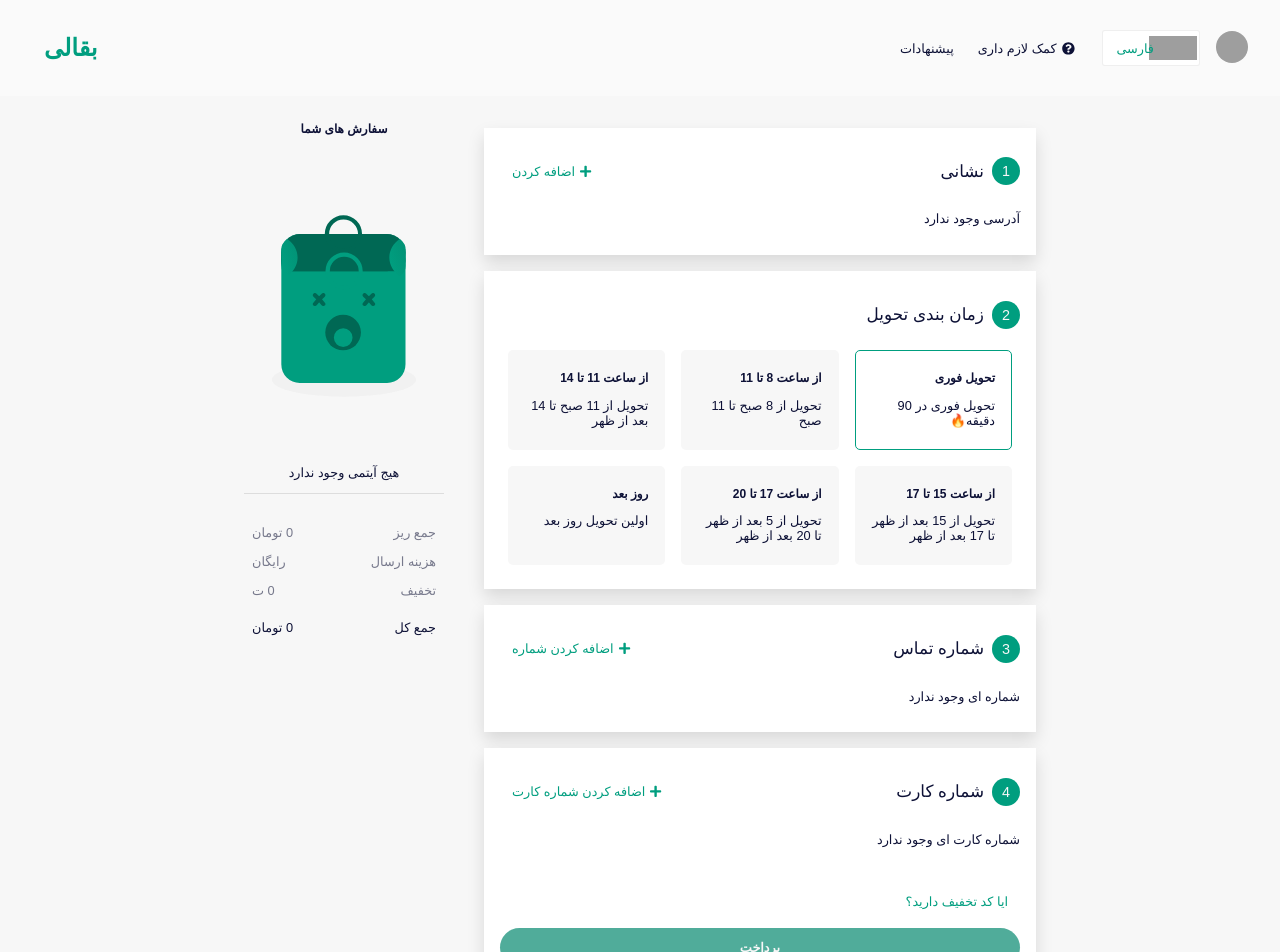
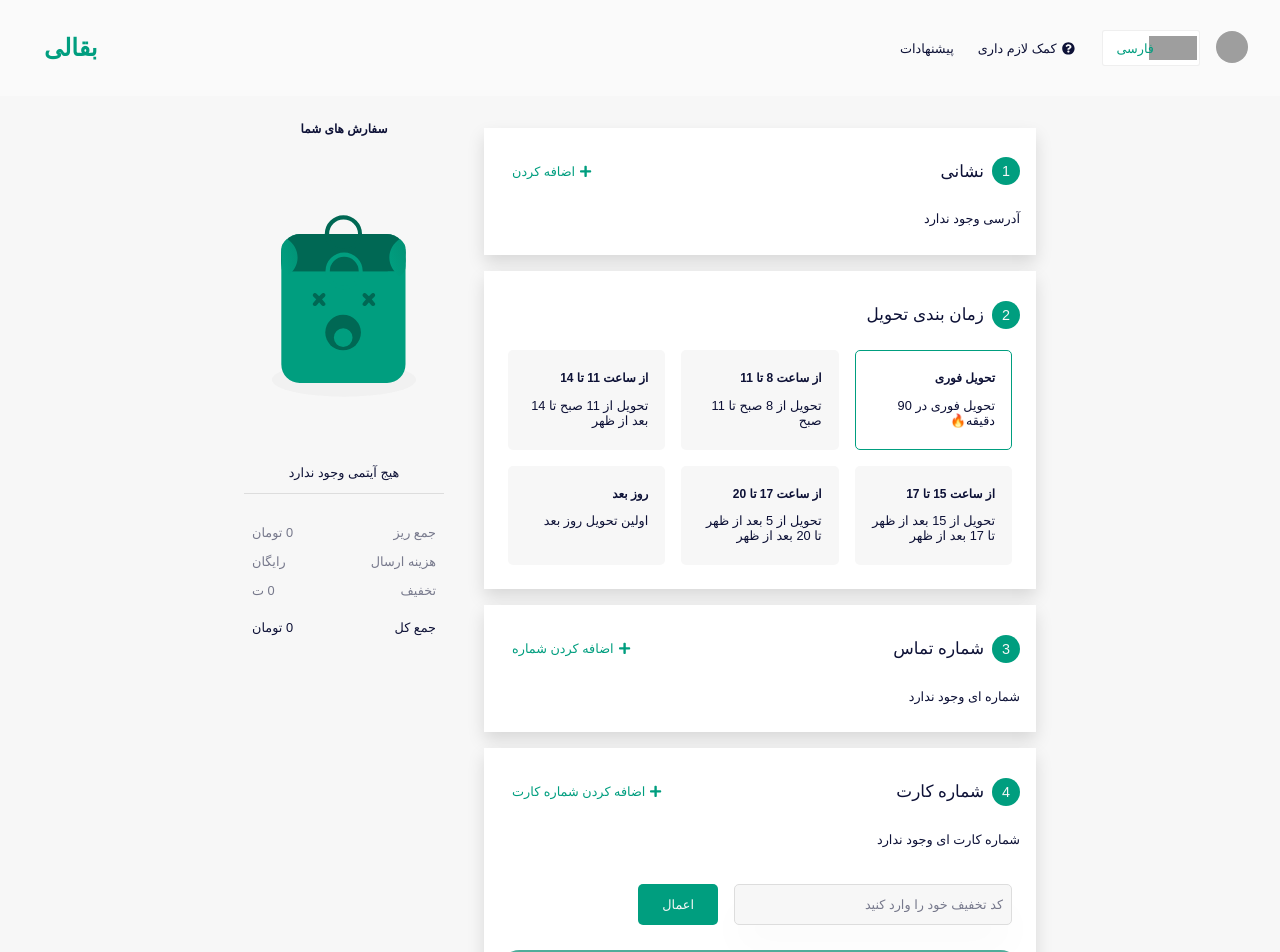
Before and after one commit to reza-goodarzi/grocery_delivery, a React (Create React App) app: page /checkout in a window 1280 px wide. Shown: the top 952 px of the page. Built offline with nearby package versions, Linux system fonts and the light colour scheme; grey boxes are pictures that could not be loaded; a small style sheet from the web is missing.

Commit message:
Add validation to VoucherButton component

```diff
--- a/src/components/Cart/CartPanel.js
+++ b/src/components/Cart/CartPanel.js
@@ -7,7 +7,6 @@ import { faShoppingBag } from "@fortawesome/free-solid-svg-icons";
 import CartItem from "./CartItem";
 import { CircleButton, FontIcon } from "../../styles/style";
 import EmptyCart from "./EmptyCart";
-import VoucherButton from "../VoucherButton/VoucherButton";
 
 const CartPanel = ({ showModal, setShowModal }) => {
 	const cart = useSelector(state => state.cart);
@@ -35,7 +34,6 @@ const CartPanel = ({ showModal, setShowModal }) => {
 					}
 				</Items>
 				<Buttons>
-					<VoucherButton />
 					<CheckoutButton to='/checkout' className={cart.totalQuantity === 0 && 'disabled'}>
 						<span className="text">پرداخت</span>
 						<span className="price">
--- a/src/components/VoucherButton/VoucherButton.js
+++ b/src/components/VoucherButton/VoucherButton.js
@@ -8,28 +8,45 @@ import { offersData } from '../../data/offersData';
 
 const VoucherButton = () => {
 	const [showCouponInput, setShowCouponInput] = useState(false);
+	const [couponApplied, setCouponApplied] = useState(false);
+	const [message, setMessage] = useState('');
 	const inputRef = useRef();
 	const dispatch = useDispatch();
 
 	function calculateDiscount() {
-		if (inputRef.current.value === '') return;
+		if (inputRef.current.value === '') {
+			setMessage('کوپن خود را وارد کنید');
+			return;
+		};
 
 		const data = offersData.find(offer => offer.coupon === inputRef.current.value);
 
-		if (!data) return;
+		if (!data) {
+			setMessage('کوپن نامعتبر است');
+			return;
+		};
 
 		dispatch(setDiscount(data.discount));
+		setCouponApplied(true);
+		setMessage(data.coupon);
 	}
+	console.log(message);
+
+
 	return (
 		<>
-			{showCouponInput ?
+			{!showCouponInput && !couponApplied &&
 				<CouponInputBox>
 					<input type="text" placeholder="کد تخفیف خود را وارد کنید" ref={inputRef} />
 					<button onClick={calculateDiscount}>اعمال</button>
+					<p>{message}</p>
 				</CouponInputBox>
-				:
+			}
+			{showCouponInput &&
 				<HaveCoupon onClick={() => setShowCouponInput(true)}>ایا کد تخفیف دارید؟</HaveCoupon>
 			}
+
+			{couponApplied && <Applied>کوپن اعمال شد <span>{message}</span></Applied>}
 		</>
 	);
 };
@@ -47,7 +64,7 @@ const HaveCoupon = styled.button`
 const CouponInputBox = styled.div`
 	display: flex;
 	width: 100%;
-	margin-bottom: 2rem;
+	flex-wrap: wrap;
 	margin-right: 1rem;
 
 	input{
@@ -66,4 +83,19 @@ const CouponInputBox = styled.div`
 			color: var(--color-white);
 		}
 	}
+
+	p{
+		width: 100%;
+		color: var(--color-red);
+	}
 `;
+
+const Applied = styled.p`
+	margin-bottom: 2rem;
+
+	span{
+		color: var(--color-primary);
+		font-weight: bold;
+
+	}
+`;
```
